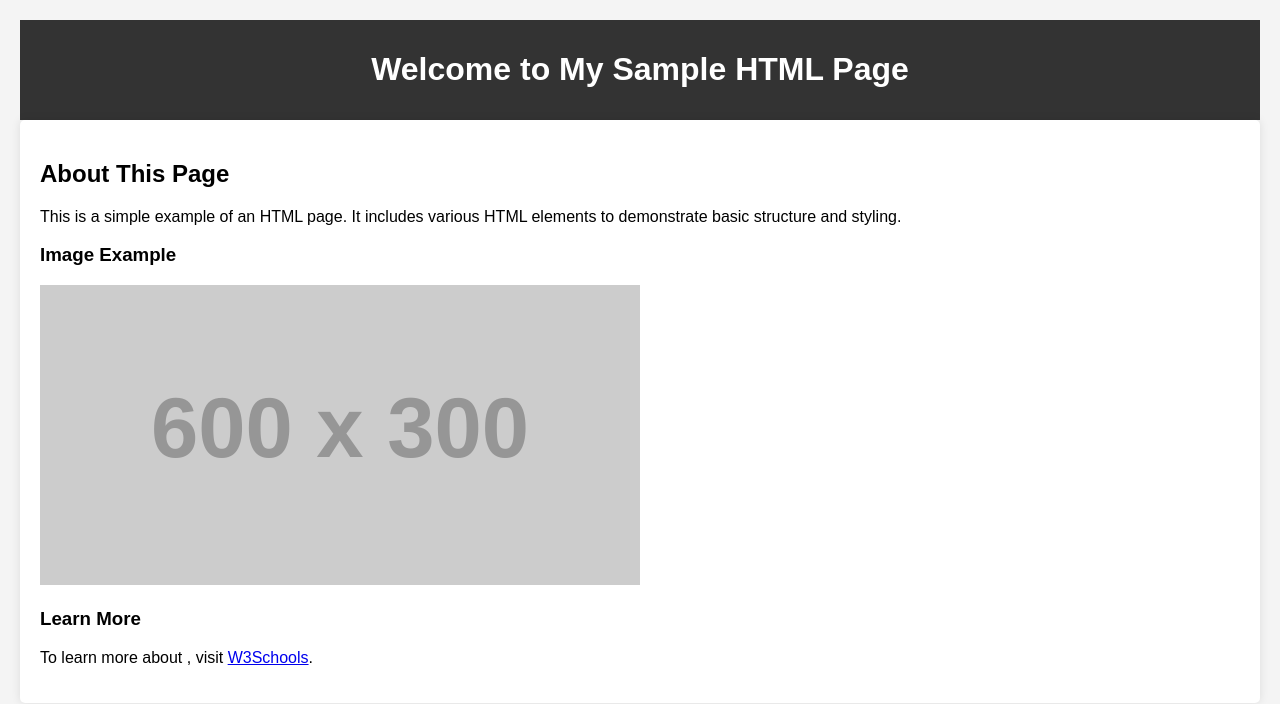
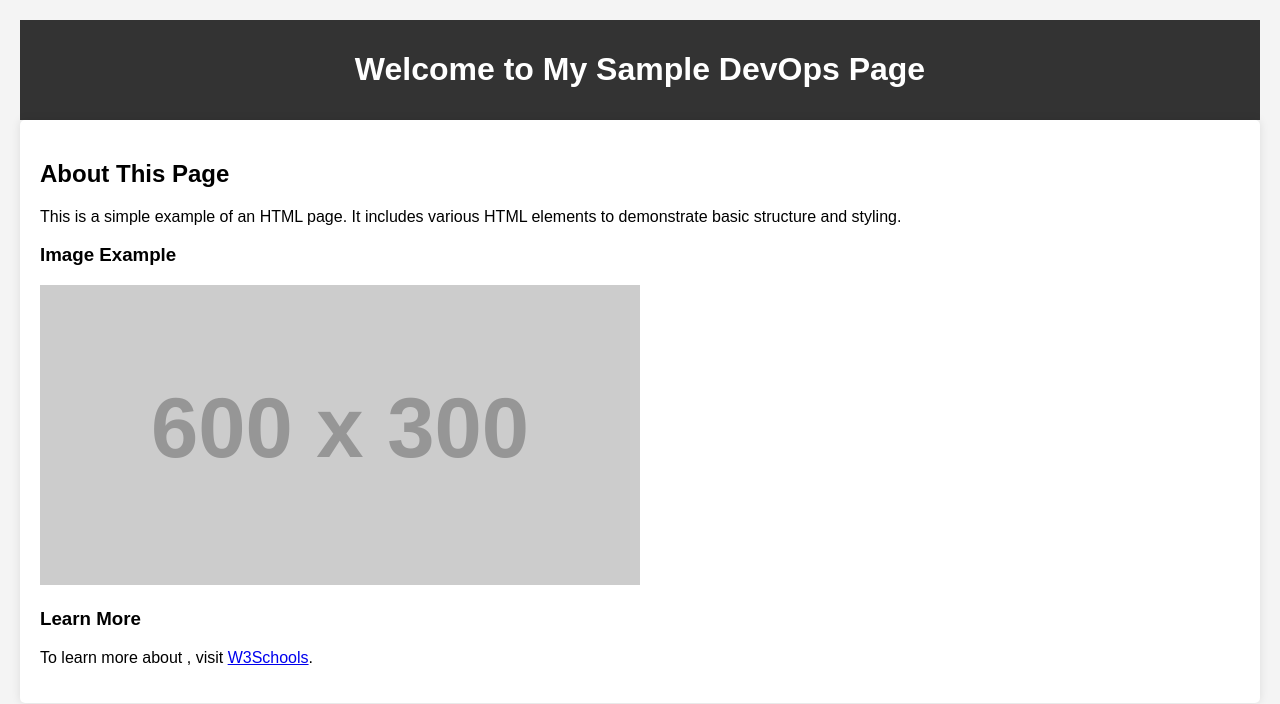
Before and after one commit to arshad-458/Devops-Study, a plain HTML site: page index.html in a window 1280 px wide. Drawn offline with Linux system fonts and the light colour scheme; placeholder pictures from the web are drawn by us.

Commit message:
edited html page

```diff
--- a/index.html
+++ b/index.html
@@ -32,7 +32,7 @@
 <body>
 
 <header>
-    <h1>Welcome to My Sample HTML Page</h1>
+    <h1>Welcome to My Sample DevOps Page</h1>
 </header>
 
 <div class="content">
```
